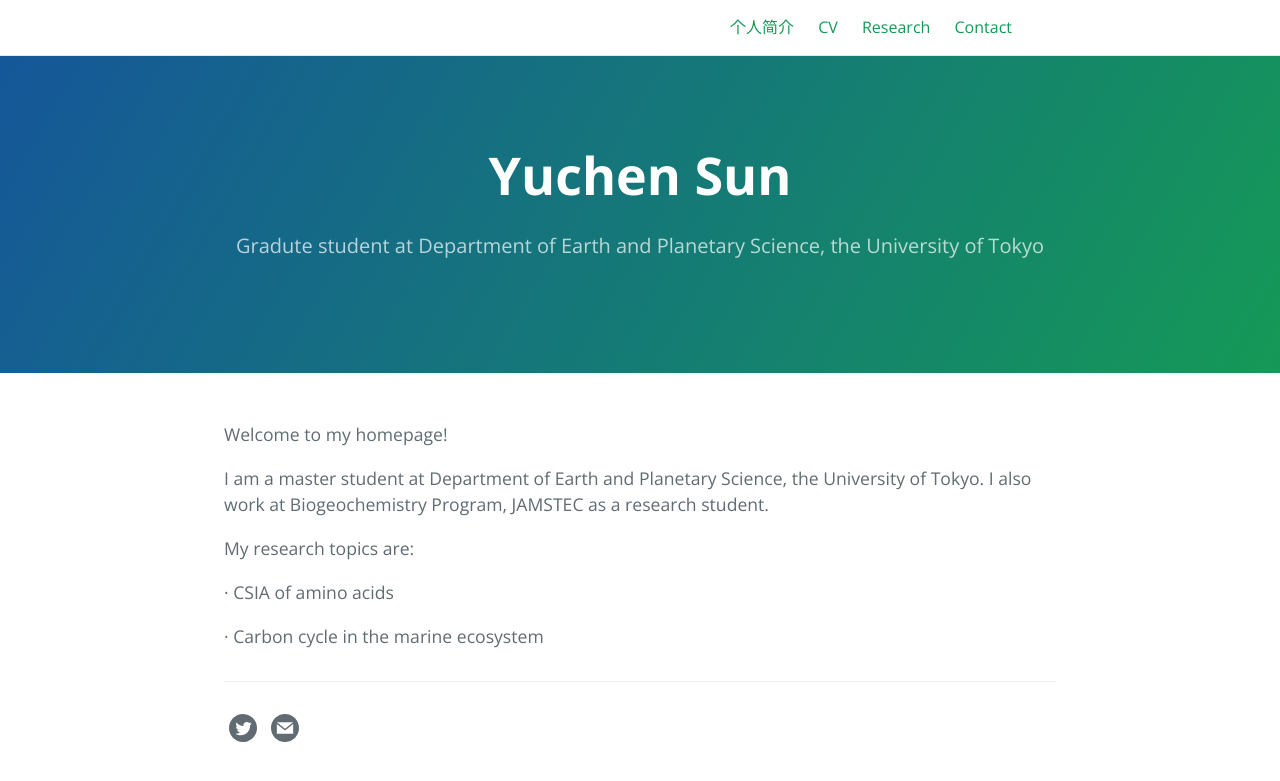
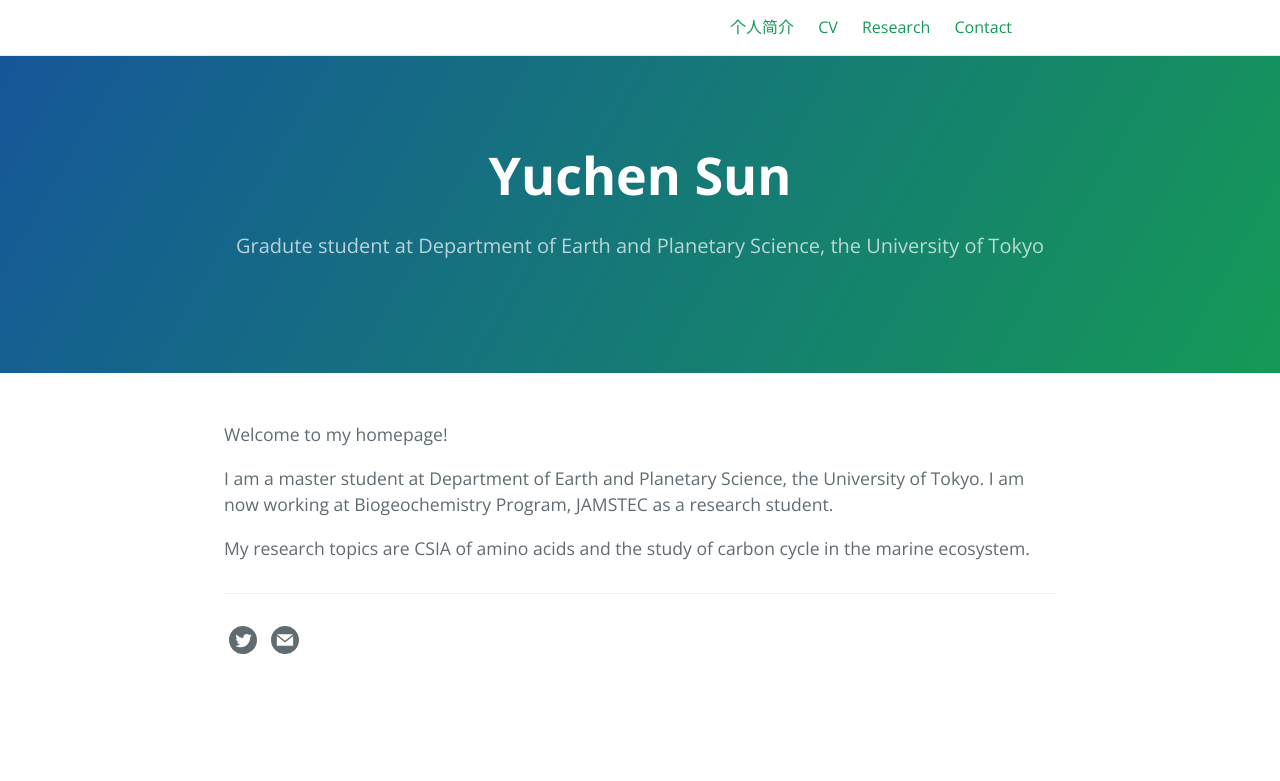
Before and after one commit to sonyuushin/sonyuushin.github.io, a Jekyll site: the page built from index.md, in a window 1280 px wide. Shown: the top 781 px of the page. Built offline with Jekyll 4.4.1, drawn with Linux system fonts in a browser that asks for light colours.

Commit message:
Update index.md

```diff
--- a/index.md
+++ b/index.md
@@ -10,10 +10,6 @@ layout: home
 
 Welcome to my homepage!
 
-I am a master student at Department of Earth and Planetary Science, the University of Tokyo. I also work at Biogeochemistry Program, JAMSTEC as a research student.
+I am a master student at Department of Earth and Planetary Science, the University of Tokyo. I am now working at Biogeochemistry Program, JAMSTEC as a research student.
 
-My research topics are:
-
-· CSIA of amino acids
-
-· Carbon cycle in the marine ecosystem
+My research topics are CSIA of amino acids and the study of carbon cycle in the marine ecosystem.
```
